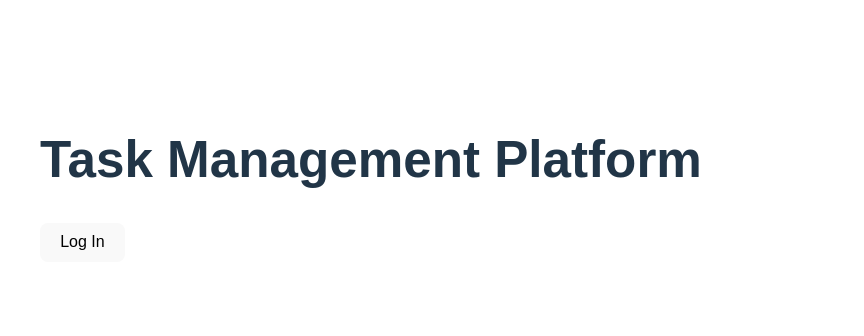
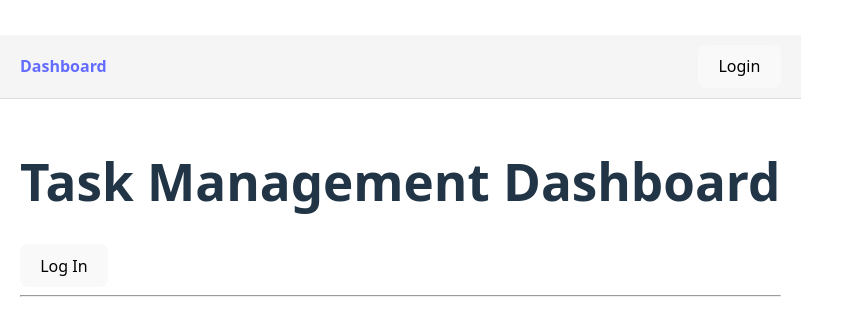
Before and after one commit to GititNick/task-managment-platform-group3, a React (Vite) app in the folder client/: page / in a window 1280 px wide. Shown: the part 220-556 px from the top of the page, without its empty margins (0-864 px from the left). Built offline with nearby package versions, Linux system fonts and the light colour scheme.

Commit message:
refactor: moved auth logic to navbar and dashboard structure

```diff
--- a/client/src/App.jsx
+++ b/client/src/App.jsx
@@ -1,43 +1,23 @@
+import { BrowserRouter, Routes, Route } from "react-router-dom";
 import { useAuth0 } from "@auth0/auth0-react";
+import Navbar from "./components/Navbar";
+import Dashboard from "./pages/Dashboard";
 
 function App() {
-  const {
-    loginWithRedirect,
-    logout,
-    user,
-    isAuthenticated,
-    isLoading,
-  } = useAuth0();
+  const { isLoading } = useAuth0();
 
   if (isLoading) {
     return <div>Loading...</div>;
   }
 
   return (
-    <div style={{ padding: "40px", fontFamily: "Arial" }}>
-      <h1>Task Management Platform</h1>
+    <BrowserRouter>
+      <Navbar />
 
-      {!isAuthenticated ? (
-        <button onClick={() => loginWithRedirect()}>
-          Log In
-        </button>
-      ) : (
-        <>
-          <p>Welcome {user?.name}</p>
-          <button
-            onClick={() =>
-              logout({
-                logoutParams: {
-                  returnTo: window.location.origin,
-                },
-              })
-            }
-          >
-            Log Out
-          </button>
-        </>
-      )}
-    </div>
+      <Routes>
+        <Route path="/" element={<Dashboard />} />
+      </Routes>
+    </BrowserRouter>
   );
 }
 
```
